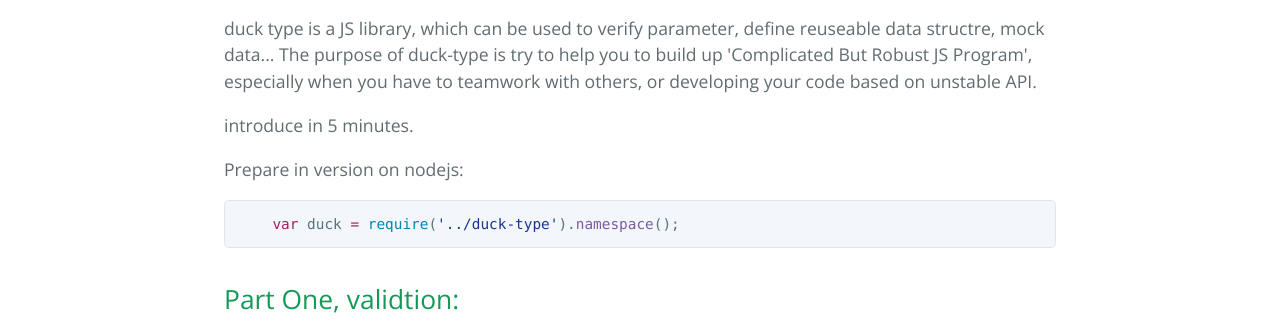
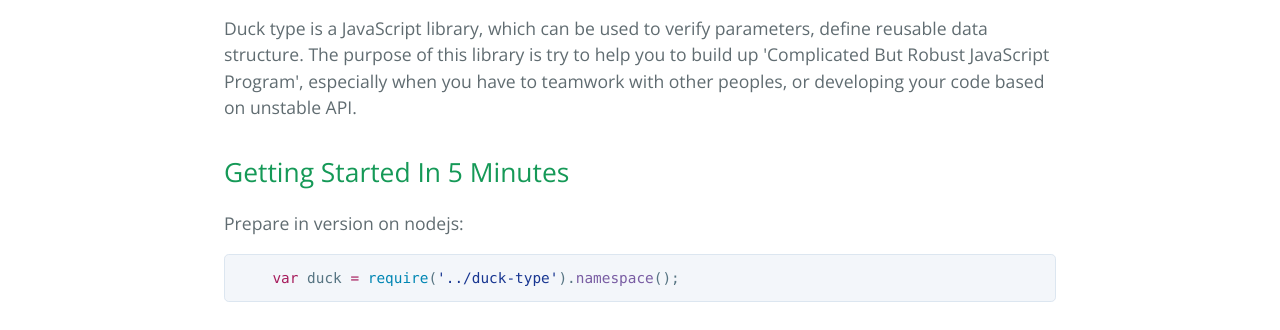
Before and after one commit to js-fullstack/duck-type, a plain HTML site: page index.html in a window 1280 px wide. Shown: the part 470-800 px from the top of the page. Drawn offline with nearby package versions, Linux system fonts and the light colour scheme.

```diff
--- a/index.html
+++ b/index.html
@@ -22,9 +22,10 @@
       <h1>
 <a id="duck-type" class="anchor" href="#duck-type" aria-hidden="true"><span aria-hidden="true" class="octicon octicon-link"></span></a>duck-type</h1>
 
-<p>duck type is a JS library, which can be used to verify parameter, define reuseable data structre, mock data... The purpose of duck-type is try to help you to build up 'Complicated But Robust JS Program', especially when you have to teamwork with others, or developing your code based on unstable API.</p>
+<p>Duck type is a JavaScript library, which can be used to verify parameters, define reusable data structure. The purpose of this library is try to help you to build up 'Complicated But Robust JavaScript Program', especially when you have to teamwork with other peoples, or developing your code based on unstable API.</p>
 
-<p>introduce in 5 minutes. </p>
+<h2>
+<a id="getting-started-in-5-minutes" class="anchor" href="#getting-started-in-5-minutes" aria-hidden="true"><span aria-hidden="true" class="octicon octicon-link"></span></a>Getting Started In 5 Minutes</h2>
 
 <p>Prepare in version on nodejs:</p>
 
```
Also changed, not shown: params.json (+1 -1 lines).
